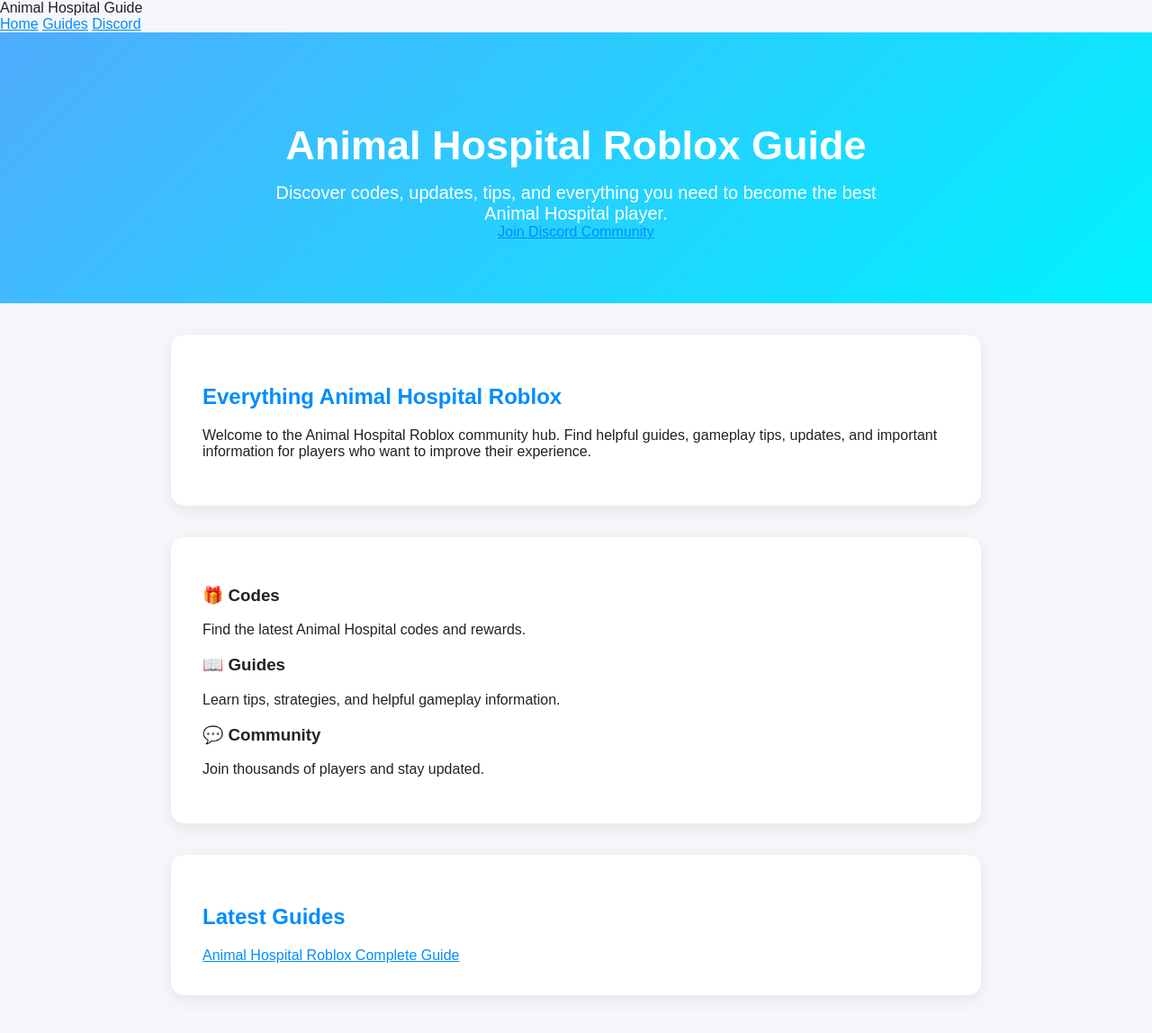
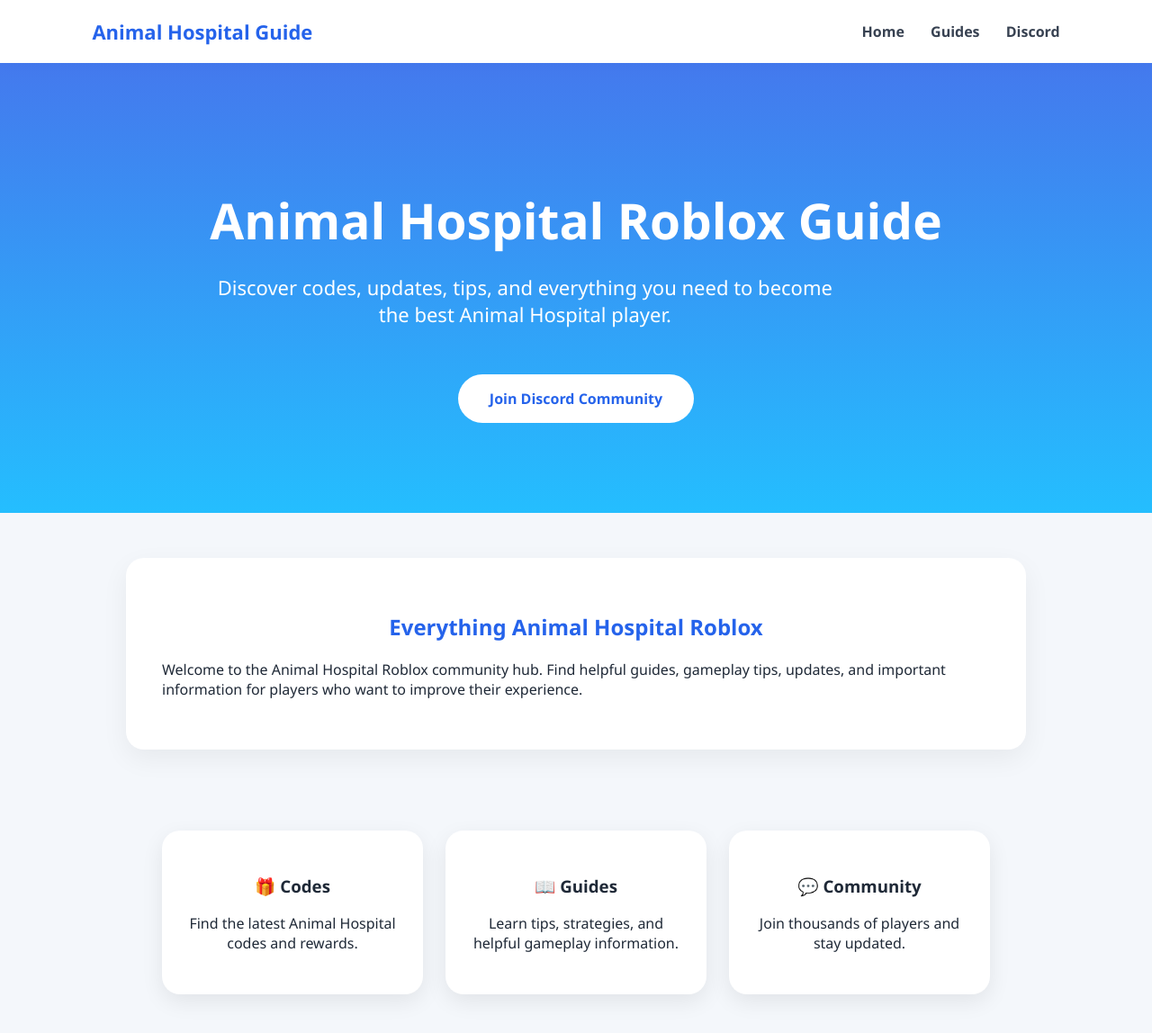
Before and after one commit to yasinsiu48/roblox-guides, a plain HTML site: page index.html in a window 1280 px wide. Shown: the top 1148 px of the page at 90% size. Drawn offline with Linux system fonts and the light colour scheme.

Commit message:
Update style.css

```diff
--- a/css/style.css
+++ b/css/style.css
@@ -3,69 +3,177 @@
 }
 
 body {
-    margin: 0;
-    font-family: Arial, Helvetica, sans-serif;
-    background: #f5f7fb;
-    color: #222;
+    margin:0;
+    font-family: "Segoe UI", Arial, sans-serif;
+    background:#f4f7fb;
+    color:#1f2937;
 }
 
-header {
-    background: linear-gradient(135deg, #4facfe, #00f2fe);
-    padding: 70px 20px;
-    text-align: center;
-    color: white;
+
+nav {
+    display:flex;
+    justify-content:space-between;
+    align-items:center;
+    padding:20px 8%;
+    background:white;
+    box-shadow:0 2px 15px rgba(0,0,0,.08);
 }
 
-header h1 {
-    font-size: 45px;
-    margin-bottom: 15px;
+
+.logo {
+    font-size:22px;
+    font-weight:700;
+    color:#2563eb;
 }
 
-header p {
-    font-size: 20px;
-    max-width: 700px;
-    margin: auto;
+
+.nav-links a {
+    margin-left:25px;
+    text-decoration:none;
+    color:#374151;
+    font-weight:600;
 }
 
-.button {
-    display: inline-block;
-    margin-top: 25px;
-    padding: 14px 30px;
-    background: white;
-    color: #008cff;
-    text-decoration: none;
-    border-radius: 30px;
-    font-weight: bold;
-    transition: 0.3s;
+
+.hero {
+
+    min-height:500px;
+    display:flex;
+    align-items:center;
+    justify-content:center;
+    text-align:center;
+
+    background:
+    linear-gradient(
+    rgba(37,99,235,.85),
+    rgba(0,180,255,.85)
+    );
+
+    color:white;
+
+    padding:40px;
+
 }
 
-.button:hover {
-    transform: scale(1.05);
+
+
+.hero h1 {
+
+font-size:55px;
+margin-bottom:20px;
+
 }
 
-section {
-    background: white;
-    max-width: 900px;
-    margin: 35px auto;
-    padding: 35px;
-    border-radius: 15px;
-    box-shadow: 0 5px 20px rgba(0,0,0,0.08);
+
+
+.hero p {
+
+font-size:22px;
+max-width:700px;
+
 }
 
-h2 {
-    color: #008cff;
+
+
+.discord-btn {
+
+display:inline-block;
+margin-top:30px;
+padding:16px 35px;
+background:white;
+color:#2563eb;
+border-radius:50px;
+text-decoration:none;
+font-weight:bold;
+
 }
 
-li {
-    margin: 12px 0;
+
+
+section {
+
+max-width:1000px;
+margin:50px auto;
+background:white;
+padding:40px;
+border-radius:20px;
+box-shadow:0 10px 30px rgba(0,0,0,.06);
+
 }
 
-a {
-    color: #008cff;
+
+
+h2 {
+
+text-align:center;
+color:#2563eb;
+
 }
 
+
+
+.cards {
+
+display:grid;
+grid-template-columns:repeat(3,1fr);
+gap:25px;
+background:none;
+box-shadow:none;
+
+}
+
+
+
+.card {
+
+background:white;
+padding:30px;
+border-radius:20px;
+box-shadow:0 8px 25px rgba(0,0,0,.08);
+text-align:center;
+
+}
+
+
+
+.guide {
+
+display:block;
+padding:20px;
+background:#2563eb;
+color:white;
+border-radius:15px;
+text-decoration:none;
+text-align:center;
+font-weight:bold;
+
+}
+
+
+
 footer {
-    text-align: center;
-    padding: 25px;
-    color: #777;
+
+text-align:center;
+padding:30px;
+color:#777;
+
 }
+
+
+
+@media(max-width:800px){
+
+.cards{
+grid-template-columns:1fr;
+}
+
+.hero h1{
+font-size:35px;
+}
+
+nav{
+flex-direction:column;
+gap:15px;
+}
+
+}
```
